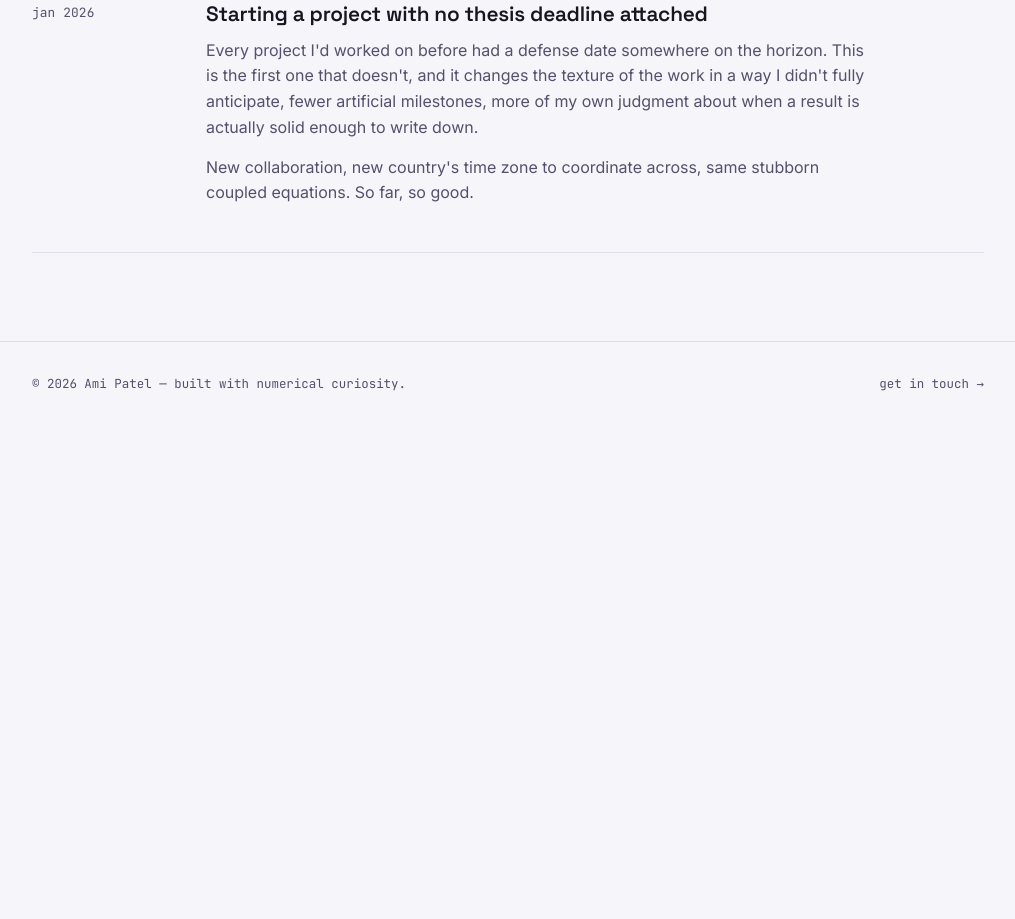
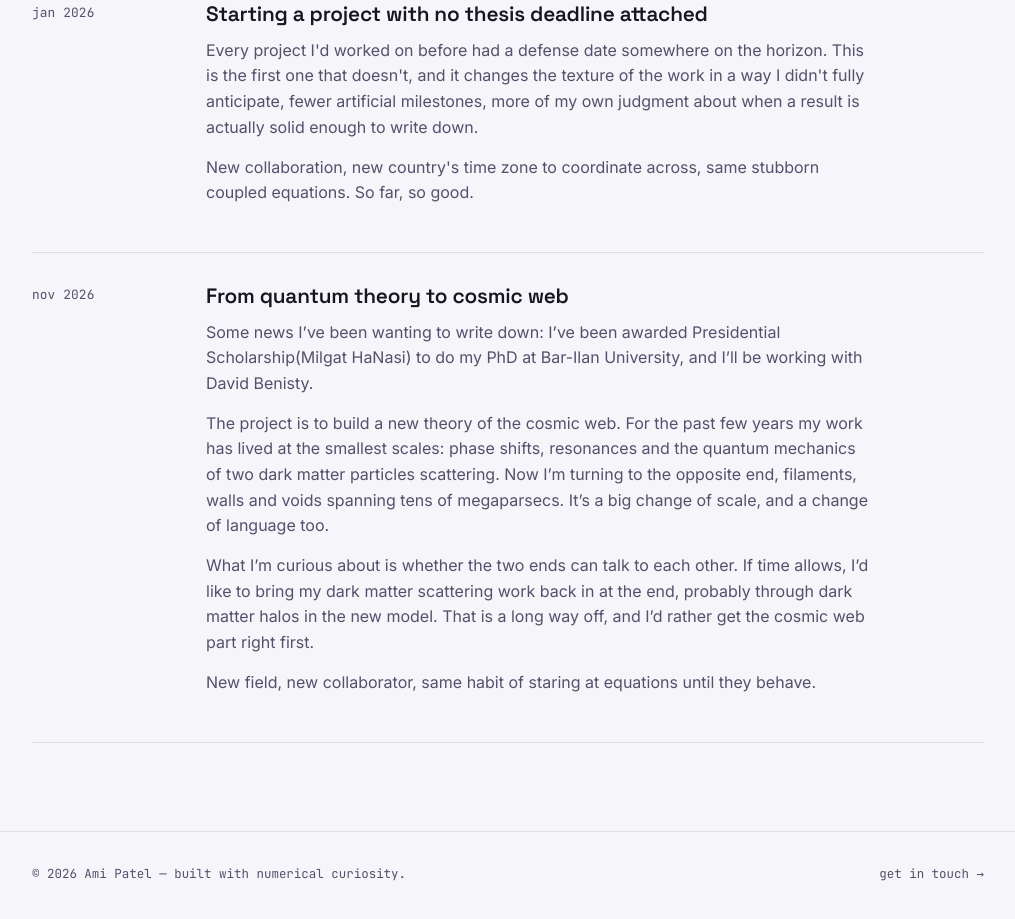
Before and after one commit to aphep0355ev/ami-patel, a plain HTML site: page thoughts.html in a window 1280 px wide. Shown: the part 1502-2421 px from the top of the page, without its empty margins (132-1147 px from the left). Before the commit the page ends 1940 px from the top, so only its background shows below. Drawn offline with Linux system fonts and the light colour scheme.

Commit message:
thoughts.html

```diff
--- a/thoughts.html
+++ b/thoughts.html
@@ -103,6 +103,22 @@
         </div>
       </article>
 
+<article class="post">
+  <div class="p-date mono">nov 2026</div>
+  <div>
+    <h3>From quantum theory to cosmic web</h3>
+    <div class="p-body">
+      <p>Some news I’ve been wanting to write down: I’ve been awarded Presidential Scholarship(Milgat HaNasi) to do my PhD at Bar-Ilan University, and I’ll be working with David Benisty.</p>
+
+      <p>The project is to build a new theory of the cosmic web. For the past few years my work has lived at the smallest scales: phase shifts, resonances and the quantum mechanics of two dark matter particles scattering. Now I’m turning to the opposite end, filaments, walls and voids spanning tens of megaparsecs. It’s a big change of scale, and a change of language too.</p>
+
+      <p>What I’m curious about is whether the two ends can talk to each other. If time allows, I’d like to bring my dark matter scattering work back in at the end, probably through dark matter halos in the new model. That is a long way off, and I’d rather get the cosmic web part right first.</p>
+
+      <p>New field, new collaborator, same habit of staring at equations until they behave.</p>
+    </div>
+  </div>
+</article>
+
     </div>
   </section>
 </main>
```
